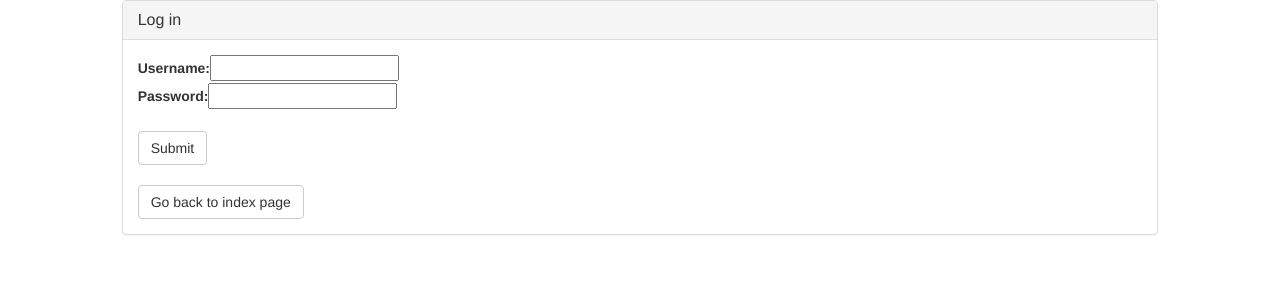
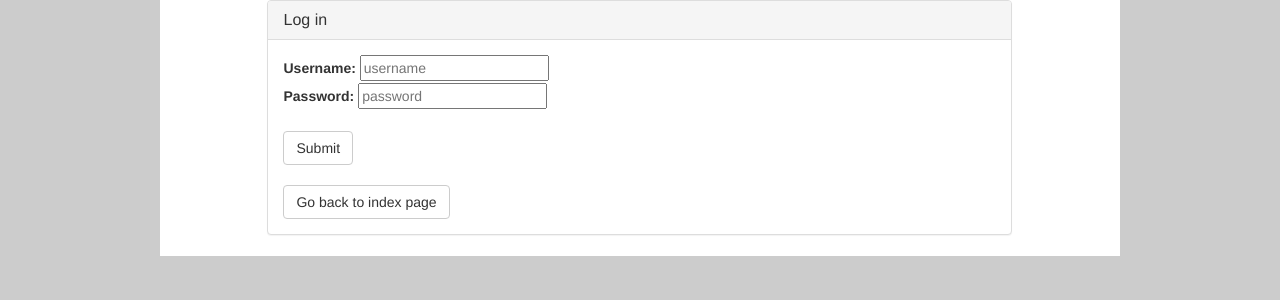
Before and after one commit to KCCCDC/Whiteboard, a Django app: page /login/ in a window 1280 px wide. Shown: the top 300 px of the page. Run offline with Django 3.2, Linux system fonts and the light colour scheme; some libraries are stand-ins or nearby versions.

Commit message:
fixed HTML syntax and structure for base.html - added in a number of comments about things that seem sketchy

```diff
--- a/WhiteBoard/base/templates/base.html
+++ b/WhiteBoard/base/templates/base.html
@@ -1,9 +1,35 @@
 <!DOCTYPE html>
+
+
+<html>
+    <!-- added in opening HTML tag -->
     {% block header %}
-<link rel="stylesheet" href="/static/bootstrap-3.3.5-dist/css/bootstrap.min.css">
+    <head>
+        <title>{{title|safe}}</title>
+        <link rel="stylesheet" type="text/css" href="{{STATIC_URL|safe}}bootstrap-3.3.2-dist/css/bootstrap.css">
+        <link rel="stylesheet" type="text/css" href="{{STATIC_URL|safe}}base_css.css">
+
+        <style>
+            nav.navbar ul li.nav-jh {
+                display:inline-block;
+                max-width:250px;
+                width:200px;
+            }
+            div.container {
+                max-width:960px;
+                margin: 0 auto;
+                background-color:#fff;
+            }
+            body {
+                background-color: #ccc;
+            }
+        </style>
+    </head>
+    <!-- removed link file, added in header block from invalidLogin file -->
 
     {% endblock %}
-
+    <body>
+        <div class="container">
         {% block menubar %}
             <nav class="navbar navbar-default">
                 <div class="container-fluid">
@@ -14,10 +40,12 @@
                             <li><a href="calendar">Calendar</a></li>
                             <li><a href="assignments">Assignments</a></li>
                             {% if role == 'STUD'  or role == null%}
+                            <!-- Why do we need to accept null role? -->
                             <li><a href="grades">Grades</a></li>
                             {% endif %}
                             <li><a href="exams">Exams</a></li>
                             {% if role == 'PROF' or role == 'TA' or role == 'AD' or role == null %}
+                            <!-- why would a null role have submissions, what is AD? -->
                                 <li><a href="submissions">Submissions</a></li>
                             {% endif %}
                         </ul>
@@ -36,7 +64,13 @@
                     Insert Content Here!!!
                     {% endblock %}
                     </div>
-<div class="col-sm-1"></div>
-</div></div>
+                    <div class="col-sm-1">
+                    </div>
+                </div>
+            </div>
+        </div>
+<!-- added in closing html tag -->
 
     </body>
+
+</html>
--- a/WhiteBoard/base/templates/users/login.html
+++ b/WhiteBoard/base/templates/users/login.html
@@ -6,6 +6,7 @@
 
 {% block content %}
 {% autoescape off %}
+<!-- why is autoescaping off, is this necessary? seems dangerous -->
 {% if form.error %}
 <p class="error">Sorry, that was not a valid username or password.</p>
 {% endif %}
@@ -19,13 +20,17 @@
         <form action= "{% url 'base:auth' %}" method= "POST">
         {% csrf_token %}
 
-<label for ="username"> Username: </label><input type="text" name="username" value="" id="username"><br>
-<label for ="password"> Password: </label><input type="password" name="password" value="" id="password"><br>
+            <label for="username"> Username: </label>
+            <input type="text" name="username" value="" placeholder="username" id="username">
             <br>
-<button type= "submit" value="Log in" class="btn btn-default">Submit</button>
+            <label for="password"> Password: </label>
+            <input type="password" name="password" value="" placeholder="password" id="password">
+            <br>
+            <br>
+            <button type="submit" value="Log in" class="btn btn-default">Submit</button>
         </form>
         <br>
-<a href = "{% url 'base:index' %}"><button type="button" class="btn btn-default">Go back to index page</button></a>
+        <a href="{% url 'base:index' %}"><button type="button" class="btn btn-default">Go back to index page</button></a>
 
     </div>
 {% endautoescape %}
```
Also changed, not shown: WhiteBoard/base/templates/users/invalidLogin.html (+10 -10 lines). Lines whose indentation alone changed are shown as unchanged.
